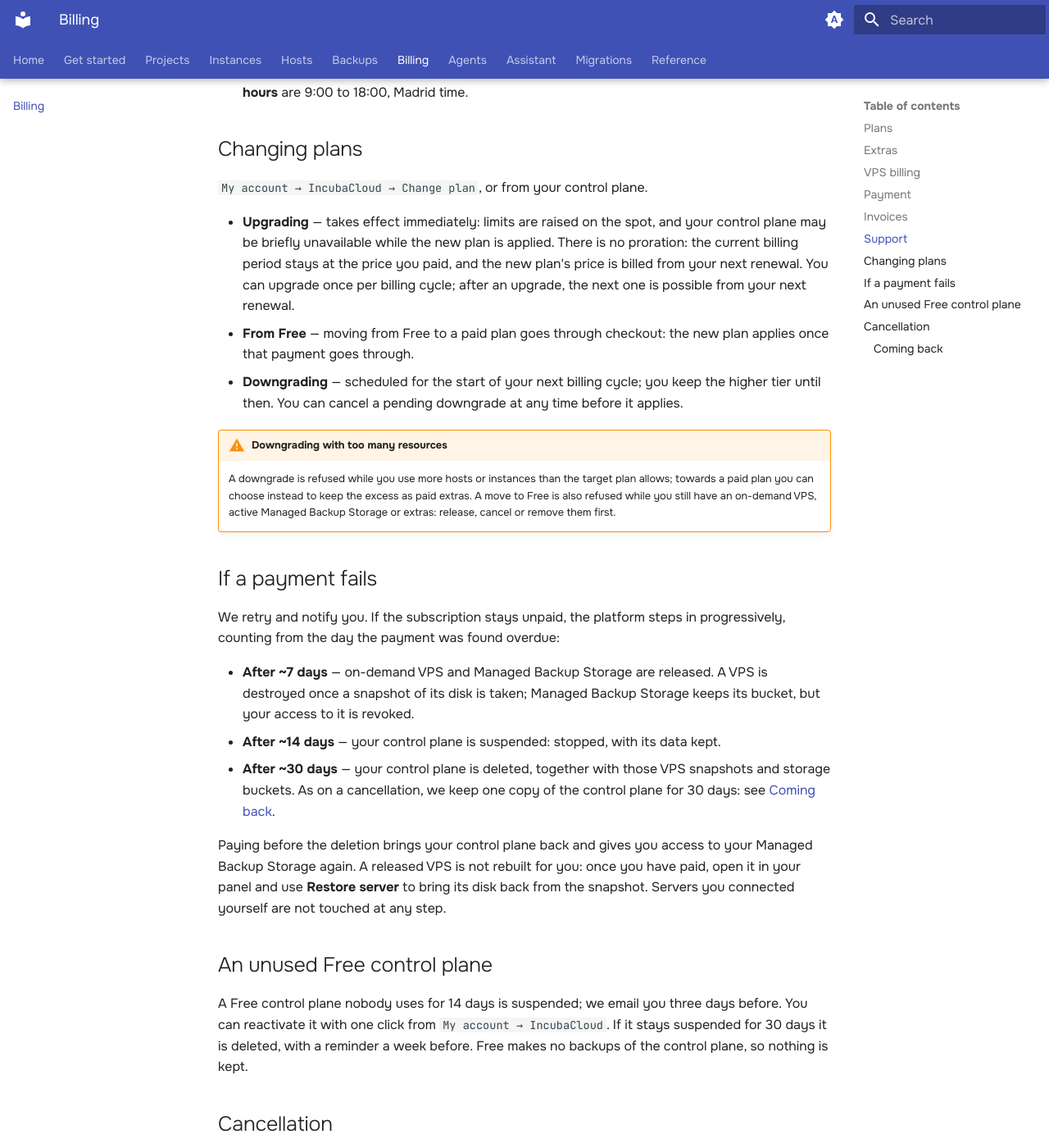
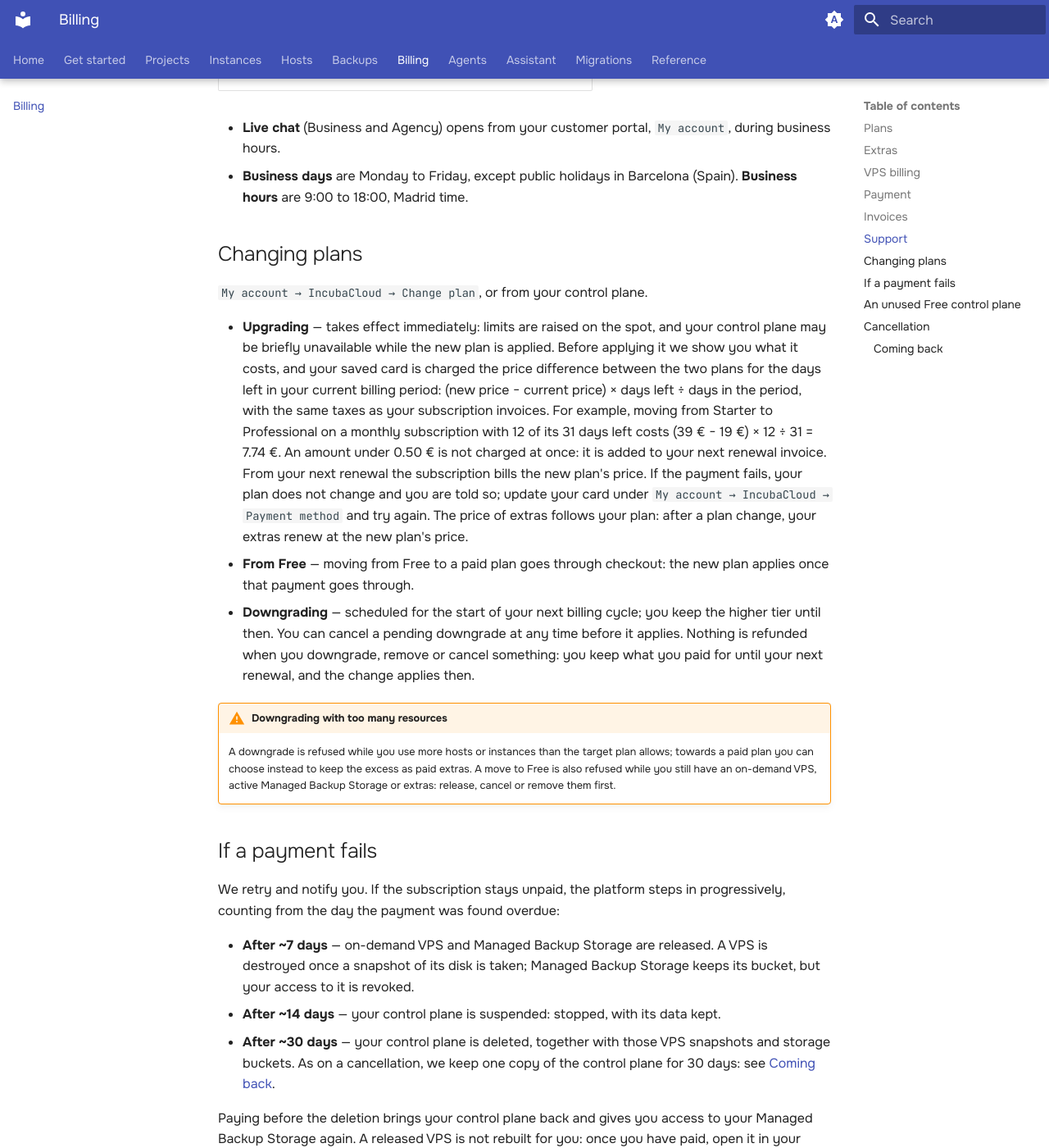
Before and after one commit to incubacloud/incubacloud, an MkDocs documentation site: the page built from docs/user/docs/billing/index.md, in a window 1280 px wide and 1400 px high, scrolled down 3007 px. Shown: the whole window at 82% size. Built offline with MkDocs 1.6.1 and Material for MkDocs 9.7.7, drawn with Linux system fonts in a browser that asks for light colours; plug-ins that fetch from the network failed and are left out; some of the changed text lies outside the part shown.

Commit message:
[DOC] incubacloud: the user guide says an upgrade, an extra or a bigger backup tier is charged for the days left, and nothing is refunded
Billing: adding an extra and upgrading charge the saved card for the days
left in the current period, with the formula and an example; an amount
under 0.50 EUR goes to the next renewal invoice; the once-per-cycle
upgrade limit is gone; a downgrade, removal or cancellation refunds
nothing; and the invoices list what is charged at once. Managed Backup
Storage is charged for the days left when ordered or moved up, and a
cancellation or a smaller tier waits for the renewal. Ordering a VPS
needs a saved card and no unpaid invoices.

```diff
--- a/docs/user/docs/billing/index.md
+++ b/docs/user/docs/billing/index.md
@@ -56,14 +56,16 @@
 
 Free has no extras.
 
-- **Adding one** charges your saved card right away for the whole current
-  billing period — a full year on annual billing — with no proration. From then
-  on it renews with your plan.
+- **Adding one** charges your saved card right away for the days left in your
+  current billing period: the unit price for your billing period × days left ÷
+  days in the period. For example, an extra host on a monthly Starter
+  subscription with 12 of its 31 days left costs 3 € × 12 ÷ 31 = 1.16 €, plus
+  VAT. From then on it renews with your plan.
 - **Removing one** takes effect at your next renewal: you keep it until then, and
-  it is not billed again. One you are still using cannot be removed; free the
-  host or instance first.
-- The price follows your plan: after a plan change, your extras renew at the new
-  plan's price.
+  it is not billed again. Nothing is refunded. One you are still using cannot be
+  removed; free the host or instance first.
+- The price of extras follows your plan: after a plan change, your extras renew
+  at the new plan's price.
 
 ## VPS billing
 
@@ -89,7 +91,10 @@
 ## Invoices
 
 Invoices are generated automatically and stored under
-`My account → Invoices`. They're VAT-compliant for EU customers.
+`My account → Invoices`. They're VAT-compliant for EU customers. What is
+charged at once — an upgrade, an extra, or Managed Backup Storage ordered,
+reactivated or moved to a bigger tier — gets its own invoice there, with the
+same taxes as your subscription invoices.
 Add your VAT number under `My account → Billing details` to have it appear
 on the invoice (and to apply reverse-charge if applicable).
 
@@ -119,15 +124,25 @@
 
 - **Upgrading** — takes effect immediately: limits are raised on the spot, and
   your control plane may be briefly unavailable while the new plan is applied.
-  There is no proration: the current billing period stays at the price you
-  paid, and the new plan's price is billed from your next renewal. You can
-  upgrade once per billing cycle; after an upgrade, the next one is possible
-  from your next renewal.
+  Before applying it we show you what it costs, and your saved card is charged
+  the price difference between the two plans for the days left in your current
+  billing period: (new price − current price) × days left ÷ days in the period,
+  with the same taxes as your subscription invoices. For example, moving from
+  Starter to Professional on a monthly subscription with 12 of its 31 days left
+  costs (39 € − 19 €) × 12 ÷ 31 = 7.74 €. An amount under 0.50 € is not charged
+  at once: it is added to your next renewal invoice. From your next renewal the
+  subscription bills the new plan's price. If the payment fails, your plan does
+  not change and you are told so; update your card under
+  `My account → IncubaCloud → Payment method` and try again. The price of
+  extras follows your plan: after a plan change, your extras renew at the new
+  plan's price.
 - **From Free** — moving from Free to a paid plan goes through checkout: the new
   plan applies once that payment goes through.
 - **Downgrading** — scheduled for the start of your next billing cycle; you keep
   the higher tier until then. You can cancel a pending downgrade at any time
-  before it applies.
+  before it applies. Nothing is refunded when you downgrade, remove or cancel
+  something: you keep what you paid for until your next renewal, and the change
+  applies then.
 
 !!! warning "Downgrading with too many resources"
     A downgrade is refused while you use more hosts or instances than the target
```
Also changed, not shown: docs/user/docs/backups/index.md (+8 -3 lines), docs/user/docs/hosts/hire.md (+4 -1 lines).
